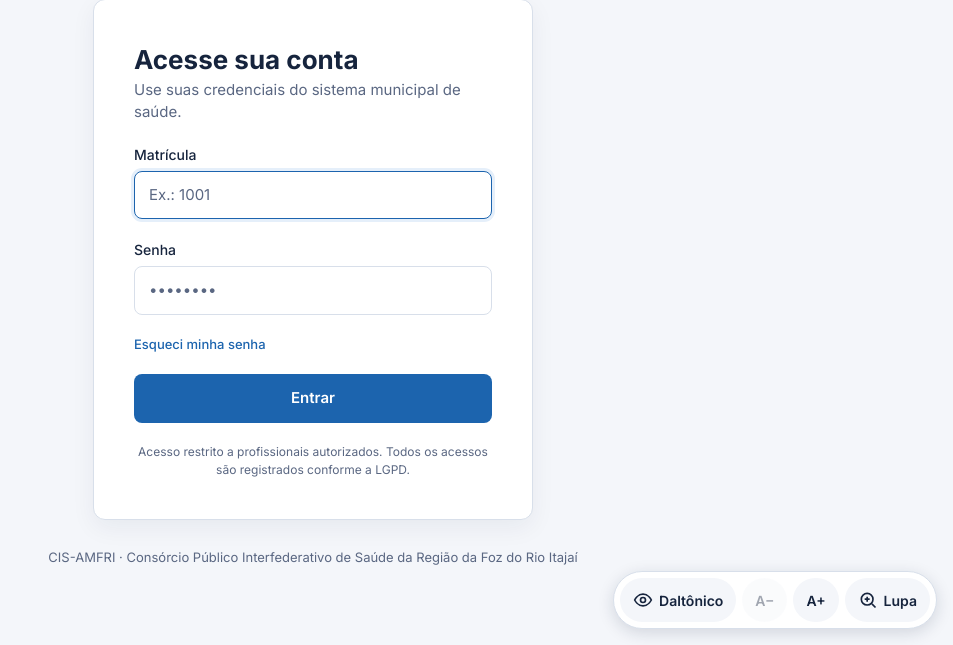
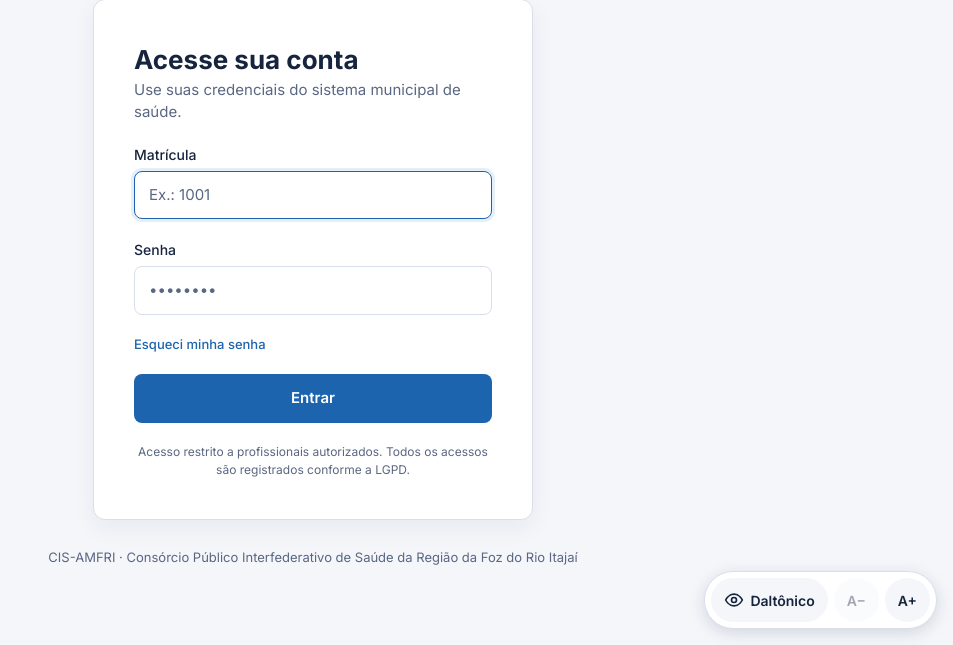
Before and after one commit to Gabriels-ls/prototipo-buscasus, a Flask app: a page that uses templates/base.html in a window 1280 px wide. Shown: the part 155-800 px from the top of the page, without its empty margins (327-1280 px from the left). Run offline with Flask 3, Linux system fonts and the light colour scheme; the visitor is signed in with stand-in values (Sample User, id 1); data comes from the database, SQL or seed files in the repository; data that the repository does not hold is empty.

Commit message:
feat(acessibilidade): alto contraste no modo daltônico, zoom nos botões e remove lupa

```diff
--- a/templates/base.html
+++ b/templates/base.html
@@ -8,7 +8,7 @@
   <link rel="preconnect" href="https://fonts.googleapis.com">
   <link rel="preconnect" href="https://fonts.gstatic.com" crossorigin>
   <link href="https://fonts.googleapis.com/css2?family=Inter:wght@400;500;600;700&display=swap" rel="stylesheet">
-  <link rel="stylesheet" href="{{ url_for('static', filename='css/style.css') }}">
+  <link rel="stylesheet" href="{{ url_for('static', filename='css/style.css') }}?v=3">
   <script>
     // Aplica as preferências de acessibilidade antes de desenhar a página (evita "piscar")
     try {
@@ -45,13 +45,8 @@
     </button>
     <button type="button" id="a11y-fonte-menos" title="Diminuir fonte" aria-label="Diminuir fonte">A−</button>
     <button type="button" id="a11y-fonte-mais" title="Aumentar fonte" aria-label="Aumentar fonte">A+</button>
-    <button type="button" id="a11y-lupa" aria-pressed="false" title="Lupa: amplia onde você passar o mouse (Esc para desligar)">
-      <svg viewBox="0 0 24 24" fill="none" stroke="currentColor" stroke-width="2" aria-hidden="true"><circle cx="11" cy="11" r="7"/><path d="M21 21l-4.3-4.3M11 8v6M8 11h6"/></svg>
-      <span class="rotulo">Lupa</span>
-    </button>
   </div>
-  <div class="lupa" aria-hidden="true"><div class="lupa-conteudo"></div></div>
 
-  <script src="{{ url_for('static', filename='js/app.js') }}"></script>
+  <script src="{{ url_for('static', filename='js/app.js') }}?v=3"></script>
 </body>
 </html>
```
